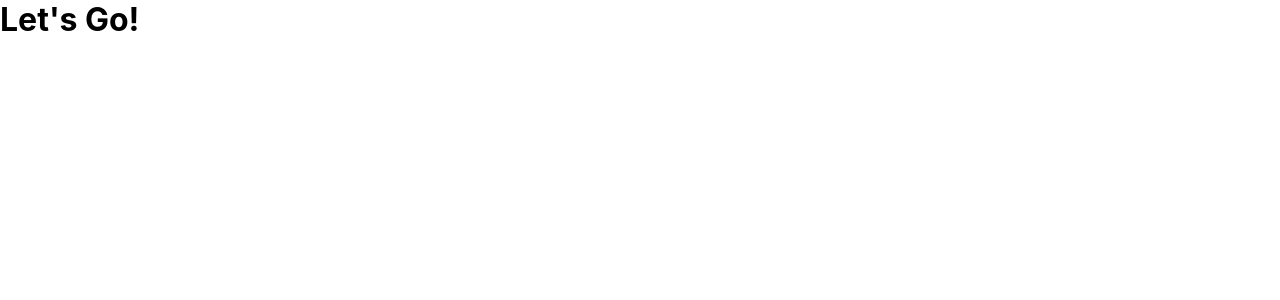
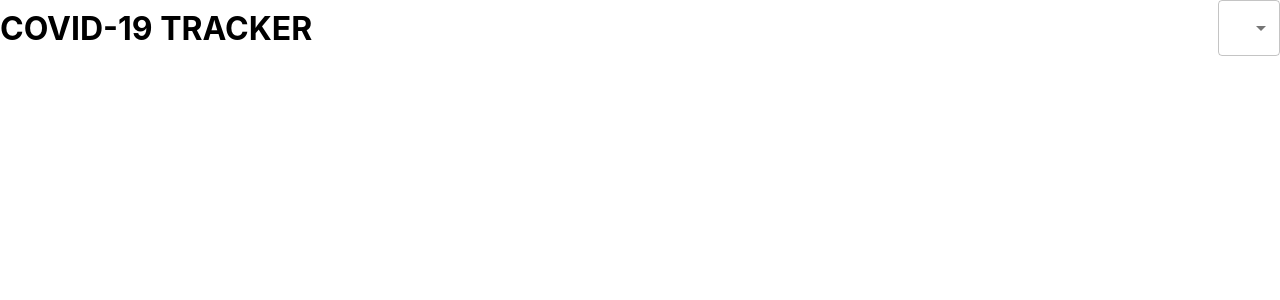
Before and after one commit to VDeshh/COVID-19-Tracker, a React (Create React App) app in the folder covid-19-tracker/: page / in a window 1280 px wide. Shown: the top 300 px of the page. Built offline with nearby package versions, Linux system fonts and the light colour scheme.

Commit message:
dropdown update

```diff
--- a/covid-19-tracker/package.json
+++ b/covid-19-tracker/package.json
@@ -3,6 +3,7 @@
   "version": "0.1.0",
   "private": true,
   "dependencies": {
+    "@material-ui/core": "^4.11.0",
     "@testing-library/jest-dom": "^4.2.4",
     "@testing-library/react": "^9.5.0",
     "@testing-library/user-event": "^7.2.1",
--- a/covid-19-tracker/src/App.css
+++ b/covid-19-tracker/src/App.css
@@ -1,3 +1,10 @@
 * {
   margin: 0;
 }
+
+.app__header {
+  display: flex;
+  align-items: center;
+  margin-bottom: 20px;
+  justify-content: space-between;
+}
--- a/covid-19-tracker/src/App.js
+++ b/covid-19-tracker/src/App.js
@@ -1,10 +1,40 @@
-import React from "react";
+import React, { useState, useEffect } from "react";
+import { MenuItem, FormControl, Select } from "@material-ui/core";
 import "./App.css";
 
 function App() {
+  const [countries, setCountries] = useState(["USA", "UK", "India"]);
+
+  //https://disease.sh/v3/covid-19/countries
+
   return (
     <div className="App">
-      <h1>Let's Go!</h1>
+      <div className="app__header">
+        <h1>COVID-19 TRACKER</h1>
+        <FormControl className="app__dropdown">
+          <Select variant="outlined" value="abc">
+            {/* Loop thru all countries and shop a drop down */}
+            {countries.map((country) => (
+              <MenuItem value={country}>{country}</MenuItem>
+            ))}
+            <MenuItem value="worldwide">Worldwide</MenuItem>
+            <MenuItem value="worldwide">Option 2</MenuItem>
+            <MenuItem value="worldwide">Option 3</MenuItem>
+            <MenuItem value="worldwide">Option 4</MenuItem>
+          </Select>
+        </FormControl>
+      </div>
+      {/* Header */}
+      {/* Title + Select dropdown */}
+
+      {/* Info Boxes */}
+      {/* Info Boxes */}
+      {/* Info Boxes */}
+
+      {/* Table */}
+      {/* Graph */}
+
+      {/* Map */}
     </div>
   );
 }
```
Also changed, not shown: 1 other file (tests, documents, lock files or other folders).
